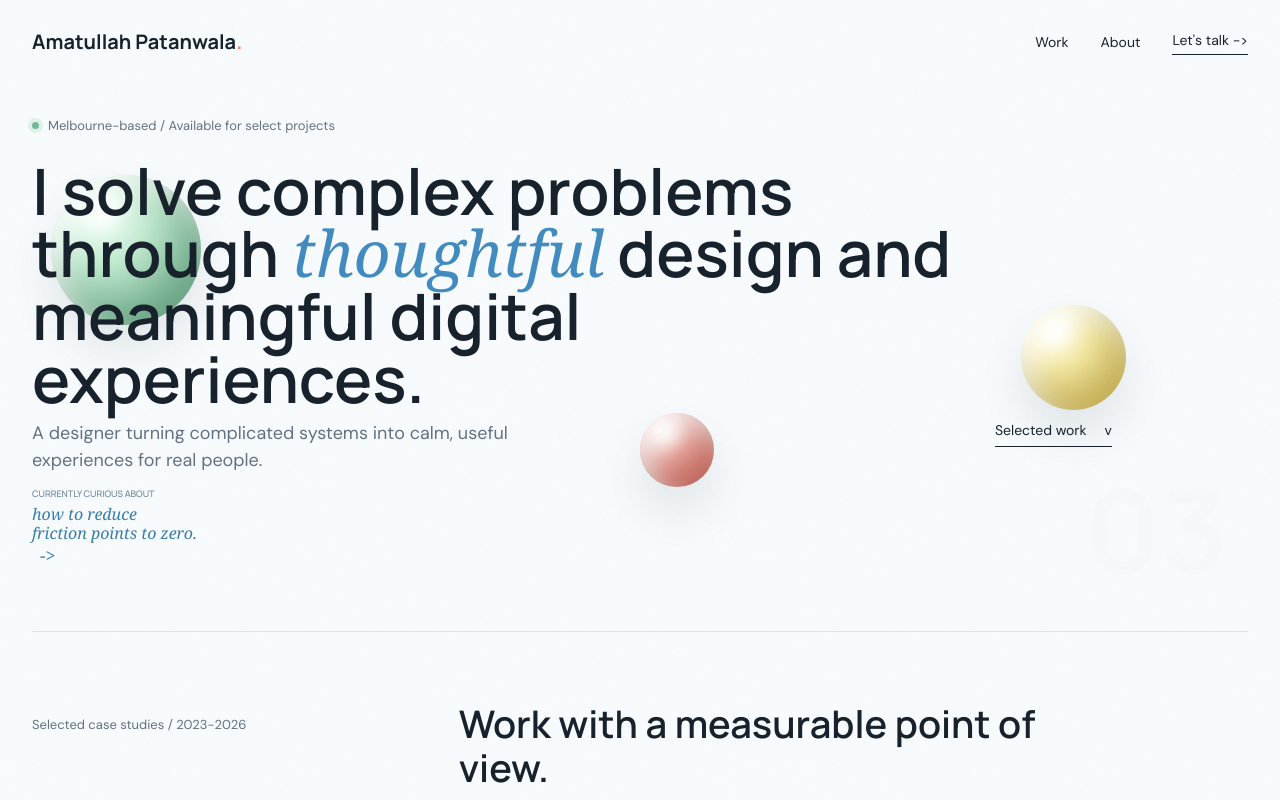
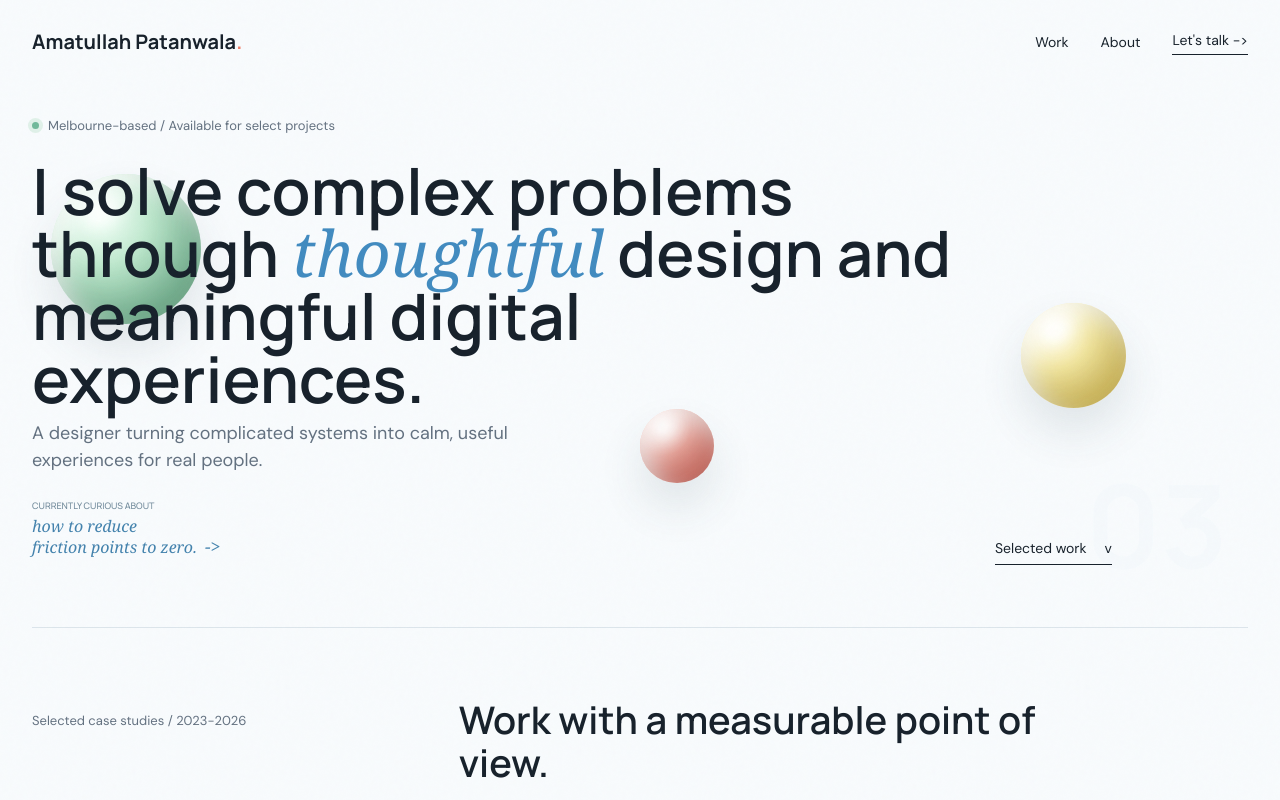
Before and after one commit to amatullah892/Amatullah_Portfolio, a plain HTML site: page index.html in a window 1280 px wide. Shown: the top 800 px of the page. Drawn offline with Linux system fonts and the light colour scheme.

Commit message:
Align portfolio hero links and note arrow

```diff
--- a/index.html
+++ b/index.html
@@ -142,6 +142,39 @@
       order: 3;
     }
 
+    .hero-bottom {
+      display: block;
+    }
+
+    .hero-actions {
+      display: flex;
+      justify-content: space-between;
+      align-items: last baseline;
+      gap: 12px;
+      margin-top: 16px;
+    }
+
+    .hero-actions .hero-note {
+      flex: 0 1 auto;
+      width: auto;
+      min-width: 0;
+      margin: 0;
+      transform: none;
+    }
+
+    .hero-note strong .hero-note-ending {
+      display: inline-block;
+      font: inherit;
+      color: inherit;
+      text-transform: none;
+      margin: 0;
+      white-space: nowrap;
+    }
+
+    .hero-actions .scroll-cue {
+      margin-top: 0;
+    }
+
     .hero-mark {
       right: 52px;
       bottom: 18px;
@@ -257,14 +290,14 @@
 
       <div class="hero-bottom reveal">
         <p>A designer turning complicated systems into calm, useful experiences for real people.</p>
-        <a class="scroll-cue" href="#work"><span>Selected work</span><span aria-hidden="true">v</span></a>
+        <div class="hero-actions">
+          <aside class="margin-note hero-note" aria-label="Personal note">
+    <span>Currently curious about</span>
+            <strong>how to reduce<br>friction points to <span class="hero-note-ending">zero.<i aria-hidden="true">-&gt;</i></span></strong>
+          </aside>
+          <a class="scroll-cue" href="#work"><span>Selected work</span><span aria-hidden="true">v</span></a>
+        </div>
       </div>
-
-      <aside class="margin-note hero-note reveal" aria-label="Personal note">
-        <span>Currently curious about</span>
-        <strong>how to reduce<br>friction points to zero.</strong>
-        <i aria-hidden="true">-&gt;</i>
-      </aside>
 
       <div class="hero-mark" aria-hidden="true">03</div>
     </section>
```
